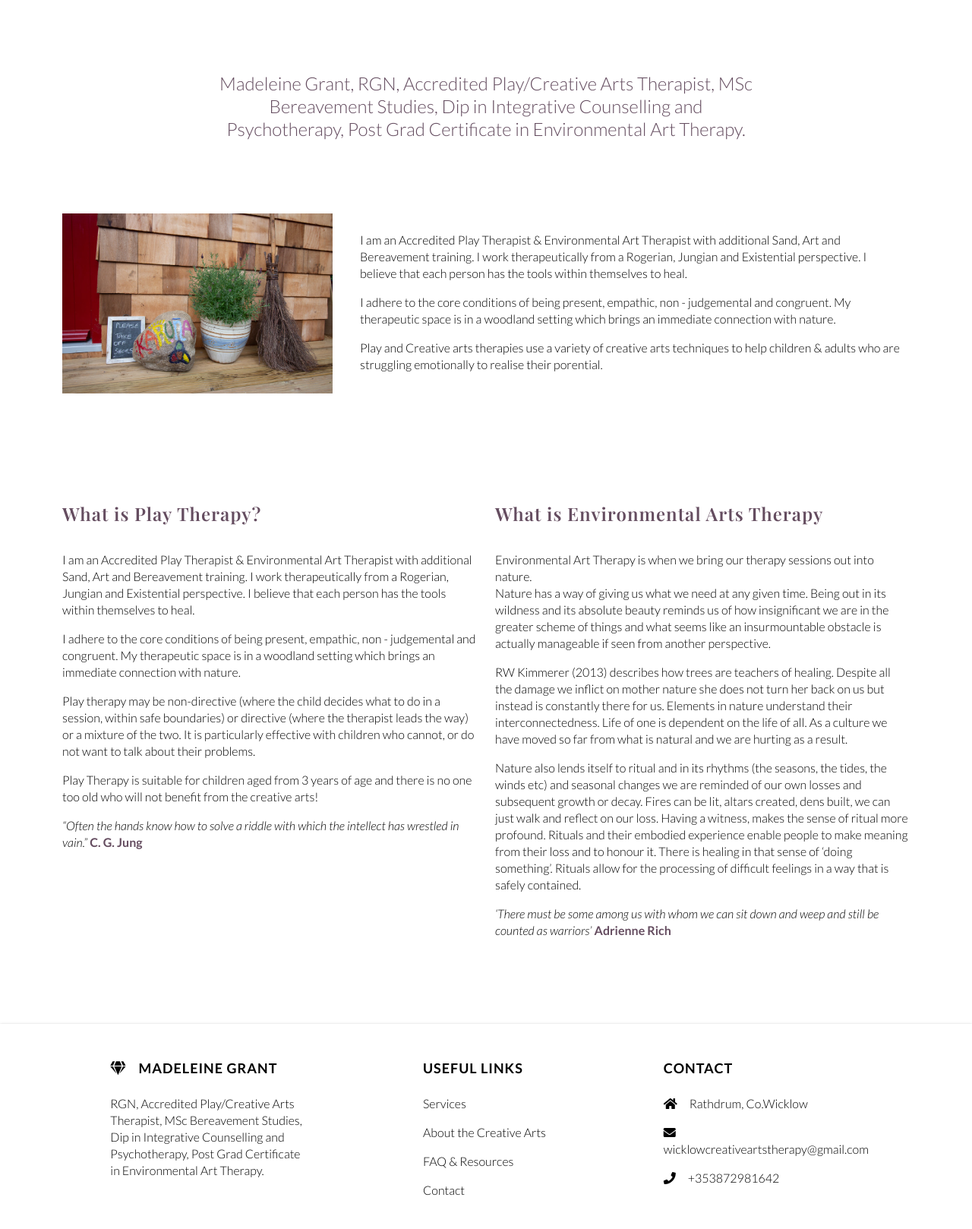
After one commit to ClaireLally8/WicklowPCAT, a Flask app: page /contact in a window 1280 px wide. The commit adds this page. Shown: the part 614-2232 px from the top of the page at 76% size. Run offline with Flask 2, Linux system fonts and the light colour scheme.

Commit message:
Created all pages & routes

```diff
--- a/app/main.py
+++ b/app/main.py
@@ -13,3 +13,19 @@ def about_me():
 @app.route('/about-the-arts')
 def arts_about():
   return render_template('about_arts.html')
+
+@app.route('/services')
+def services():
+  return render_template('services.html')
+
+@app.route('/theraputic-space')
+def the_space():
+  return render_template('the_space.html')
+
+@app.route('/resources-and-faq')
+def FAQ():
+  return render_template('FAQ.html')
+
+@app.route('/contact')
+def contact():
+  return render_template('contact.html')
--- a/app/templates/components/navbar.html
+++ b/app/templates/components/navbar.html
@@ -11,11 +11,11 @@
                   <li><a class="dropdown-item" href="{{ url_for('arts_about') }}">About the Creative Arts</a></li>
                 </ul>
               </li>
-            <li class="nav-item nav-text px-3"><a class="nav-link" href="services.html">Services</a></li>
+            <li class="nav-item nav-text px-3"><a class="nav-link" href="{{ url_for('services') }}">Services</a></li>
             <li class="nav-item d-none d-lg-block px-3"><a class="nav-link logo" aria-current="page" href="index.html"><img src="static/images/logo.jpeg" alt="Logo" height="65"></a></li>
-            <li class="nav-item nav-text px-3"><a class="nav-link active" aria-current="page" href="the-space.html">Theraputic Space</a></li>
-            <li class="nav-item nav-text px-3"><a class="nav-link" href="faq.html">FAQ & Resources</a></li>
-            <li class="nav-item nav-text px-3"><a class="nav-link" href="contact.html">Contact</a></li>
+            <li class="nav-item nav-text px-3"><a class="nav-link active" aria-current="page" href="{{ url_for('the_space') }}">Theraputic Space</a></li>
+            <li class="nav-item nav-text px-3"><a class="nav-link" href="{{ url_for('FAQ') }}">FAQ & Resources</a></li>
+            <li class="nav-item nav-text px-3"><a class="nav-link" href="{{ url_for('contact') }}">Contact</a></li>
         </ul>
       </div>
     </div>
--- /dev/null
+++ b/app/templates/contact.html
@@ -0,0 +1,51 @@
+{% extends "structure.html" %}
+{% block content %}
+         <section>
+            <div class="hero-outer">
+                <div class="hero-image">
+                </div>
+                <div id="cover-text">
+                   <h1 class="text-center overlay-text">Wicklow Play <br> & Creative Arts <br> Therapy</h1>
+                </div>
+             </div>
+             <div class = "container my-5">
+                <div class="row">
+                   <div class="col-sm-10 col-md-10 col-lg-8 offset-sm-1 offset-md-1 offset-lg-2">
+                      <p class="sub-heading text-center my-5 mx-3">Madeleine Grant, RGN, Accredited Play/Creative Arts Therapist, MSc Bereavement Studies, Dip in Integrative Counselling and Psychotherapy, Post Grad Certificate in Environmental Art Therapy.</p>
+                   </div>
+                </div>
+             </div>
+             <div class="container my-5">
+                <div class="row">
+                   <div class="col-sm-12 col-md-12 col-lg-4">
+                      <img src = "static/images/painted_rock.jpeg" alt = "rock outdoor" class="img-fluid">
+                   </div>
+                   <div class="col-sm-12 col-md-12 col-lg-8 my-4 px-4">
+                      <p>I am an Accredited Play Therapist & Environmental Art Therapist with additional Sand, Art and Bereavement training. I work therapeutically from a Rogerian, Jungian and Existential perspective. I believe that each person has the tools within themselves to heal.</p>
+                      <p>I adhere to the core conditions of being present, empathic, non - judgemental and congruent.  My therapeutic space is in a woodland setting which brings an immediate connection with nature.</p>
+                      <p>Play and Creative arts therapies use a variety of creative arts techniques to help children & adults who are struggling emotionally to realise their porential.
+                      </p>
+                   </div>
+                </div>
+             </div>
+             <div class="container py-5">
+                 <div class="row">
+                    <div class="col-sm-12 col-md-6 col-lg-6">
+                     <h3 class="my-3">What is Play Therapy?</h3>
+                     <p>I am an Accredited Play Therapist & Environmental Art Therapist with additional Sand, Art and Bereavement training. I work therapeutically from a Rogerian, Jungian and Existential perspective. I believe that each person has the tools within themselves to heal.</p>
+                     <p>I adhere to the core conditions of being present, empathic, non - judgemental and congruent.  My therapeutic space is in a woodland setting which brings an immediate connection with nature.</p>
+                     <p>Play therapy may be non-directive (where the child decides what to do in a session, within safe boundaries) or directive (where the therapist leads the way) or a mixture of the two. It is particularly effective with children who cannot, or do not want to talk about their problems.</p>
+                     <p>Play Therapy is suitable for children aged from 3 years of age and there is no one too old who will not benefit from the creative arts!</p>
+                     <p class="quote">“Often the hands know how to solve a riddle with which the intellect has wrestled in vain.”<span> C. G. Jung</span></p>
+                    </div>
+                    <div class="col-sm-12 col-md-6 col-lg-6">
+                     <h3 class="my-3">What is Environmental Arts Therapy </h3>
+                       <p>Environmental Art Therapy is when we bring our therapy sessions out into nature. <br>Nature has a way of giving us what we need at any given time. Being out in its wildness and its absolute beauty reminds us of how insignificant we are in the greater scheme of things and what seems like an insurmountable obstacle is actually manageable if seen from another perspective.</p>
+                       <p>RW Kimmerer (2013) describes how trees are teachers of healing. Despite all the damage we inflict on mother nature she does not turn her back on us but instead is constantly there for us. Elements in nature understand their interconnectedness. Life of one is dependent on the life of all. As a culture we have moved so far from what is natural and we are hurting as a result.</p>
+                       <p>Nature also lends itself to ritual and in its rhythms (the seasons, the tides, the winds etc) and seasonal changes we are reminded of our own losses and subsequent growth or decay. Fires can be lit, altars created, dens built, we can just walk and reflect on our loss. Having a witness, makes the sense of ritual more profound. Rituals and their embodied experience enable people to make meaning from their loss and to honour it. There is healing in that sense of ‘doing something’. Rituals allow for the processing of difficult feelings in a way that is safely contained. </p>
+                       <p class="quote">‘There must be some among us with whom we can sit down and weep and still be counted as warriors’<span> Adrienne Rich</span></p>
+                    </div>
+                 </div>
+              </div>
+         </section>
+{% endblock %}
```
Also changed, not shown: app/templates/FAQ.html (added, +51 -0 lines), app/templates/services.html (added, +51 -0 lines), app/templates/the_space.html (added, +51 -0 lines).
